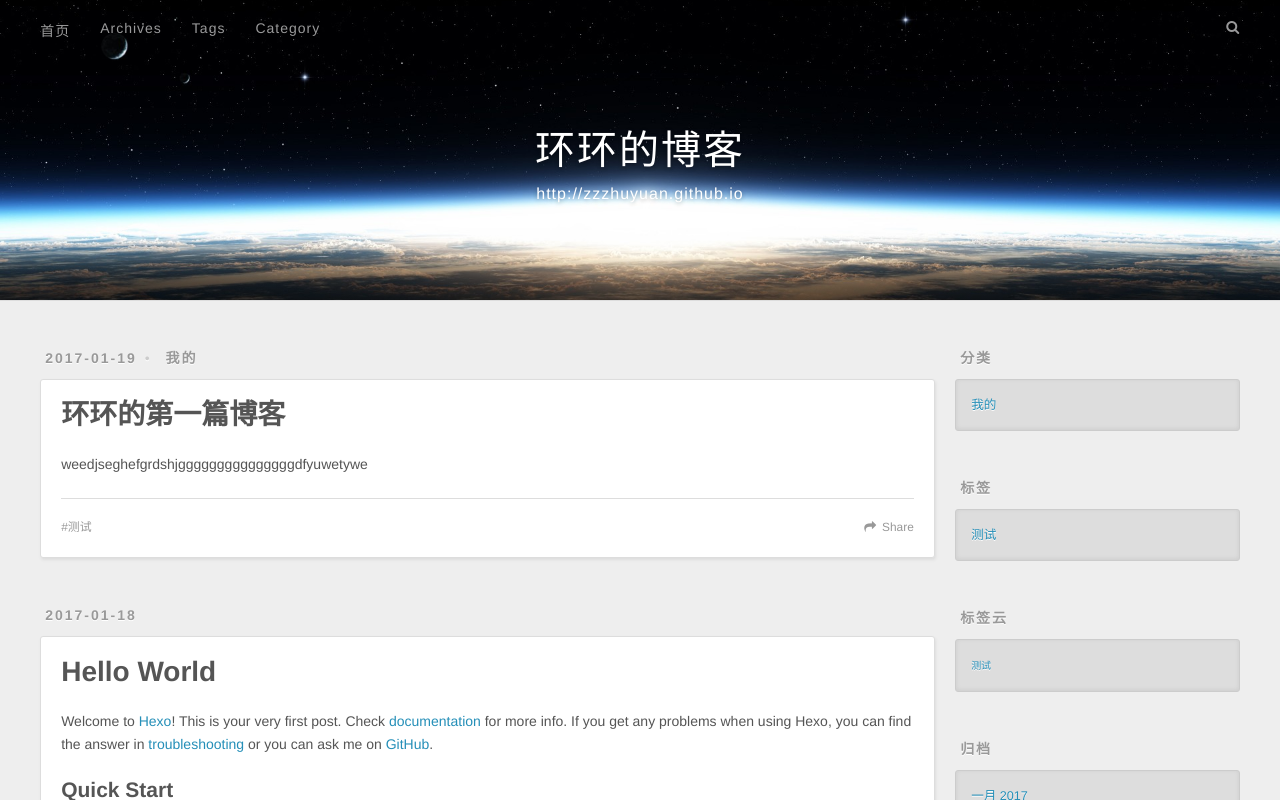
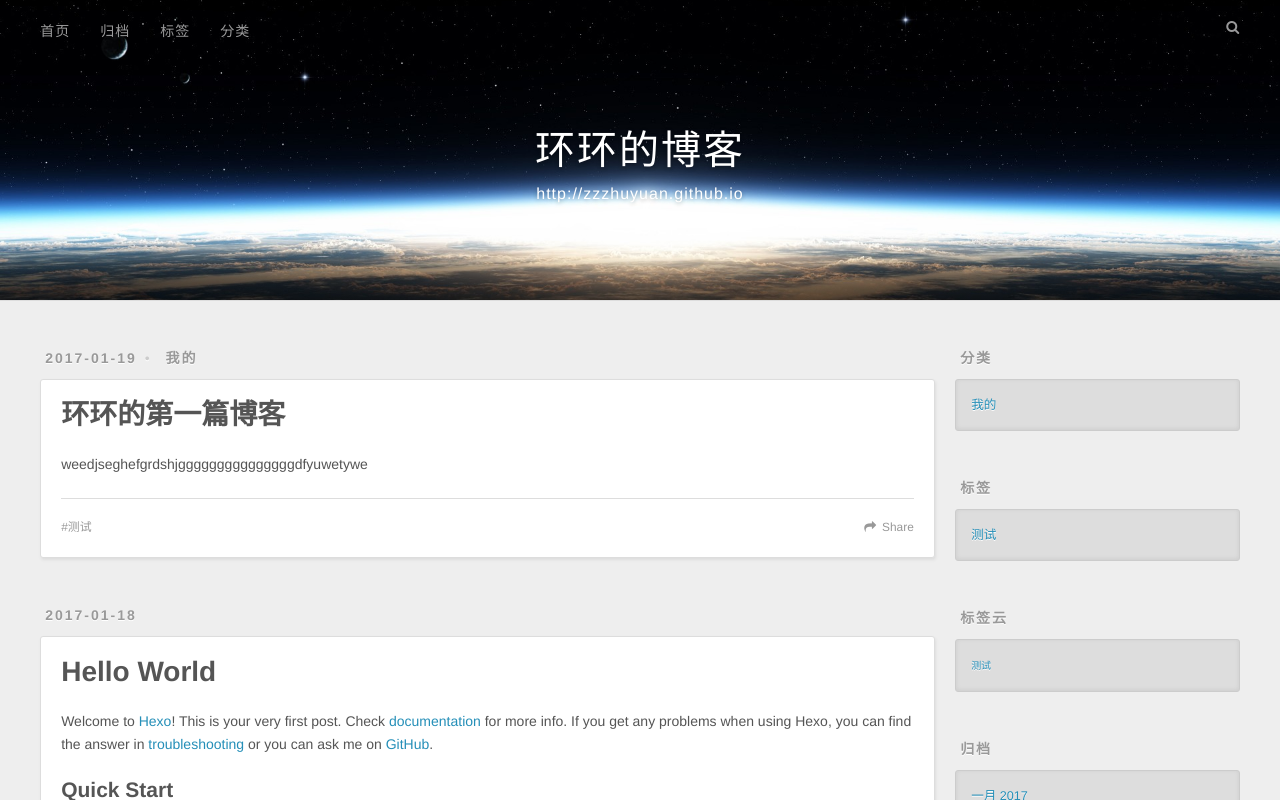
Before and after one commit to zzzhuyuan/zzzhuyuan.github.io, a plain HTML site: page index.html in a window 1280 px wide. Shown: the top 800 px of the page. Drawn offline with nearby package versions, Linux system fonts and the light colour scheme.

Commit message:
Site updated: 2017-01-19 11:29:04

```diff
--- a/index.html
+++ b/index.html
@@ -48,11 +48,11 @@
 
           <a class="main-nav-link" href="/">首页</a>
 
-          <a class="main-nav-link" href="/archives">Archives</a>
+          <a class="main-nav-link" href="/archives">归档</a>
 
-          <a class="main-nav-link" href="/tags">Tags</a>
+          <a class="main-nav-link" href="/tags">标签</a>
 
-          <a class="main-nav-link" href="/category">Category</a>
+          <a class="main-nav-link" href="/category">分类</a>
 
       </nav>
       <nav id="sub-nav">
@@ -99,7 +99,7 @@
 
     </div>
     <footer class="article-footer">
-      <a data-url="http://zzzhuyuan.github.io/2017/01/19/环环的第一篇博客/" data-id="ciy3th8ro00023cqh275rngvp" class="article-share-link">Share</a>
+      <a data-url="http://zzzhuyuan.github.io/2017/01/19/环环的第一篇博客/" data-id="ciy3tirpq0000f8qhp0d3d1m0" class="article-share-link">Share</a>
 
 
   <ul class="article-tag-list"><li class="article-tag-list-item"><a class="article-tag-list-link" href="/tags/测试/">测试</a></li></ul>
@@ -146,7 +146,7 @@
 
     </div>
     <footer class="article-footer">
-      <a data-url="http://zzzhuyuan.github.io/2017/01/18/hello-world/" data-id="ciy3th8r800003cqhoaqlzrps" class="article-share-link">Share</a>
+      <a data-url="http://zzzhuyuan.github.io/2017/01/18/hello-world/" data-id="ciy3tirq60002f8qhepv8mi91" class="article-share-link">Share</a>
 
 
     </footer>
@@ -236,11 +236,11 @@
 
     <a href="/" class="mobile-nav-link">首页</a>
 
-    <a href="/archives" class="mobile-nav-link">Archives</a>
+    <a href="/archives" class="mobile-nav-link">归档</a>
 
-    <a href="/tags" class="mobile-nav-link">Tags</a>
+    <a href="/tags" class="mobile-nav-link">标签</a>
 
-    <a href="/category" class="mobile-nav-link">Category</a>
+    <a href="/category" class="mobile-nav-link">分类</a>
 
 </nav>
 
```
Also changed, not shown: 2017/01/18/hello-world/index.html (+7 -7 lines), 2017/01/19/环环的第一篇博客/index.html (+7 -7 lines), archives/2017/01/index.html (+6 -6 lines), archives/2017/index.html (+6 -6 lines), archives/index.html (+6 -6 lines), categories/我的/index.html (+6 -6 lines), category/index.html (+7 -7 lines), tags/index.html (+7 -7 lines), tags/测试/index.html (+6 -6 lines).
